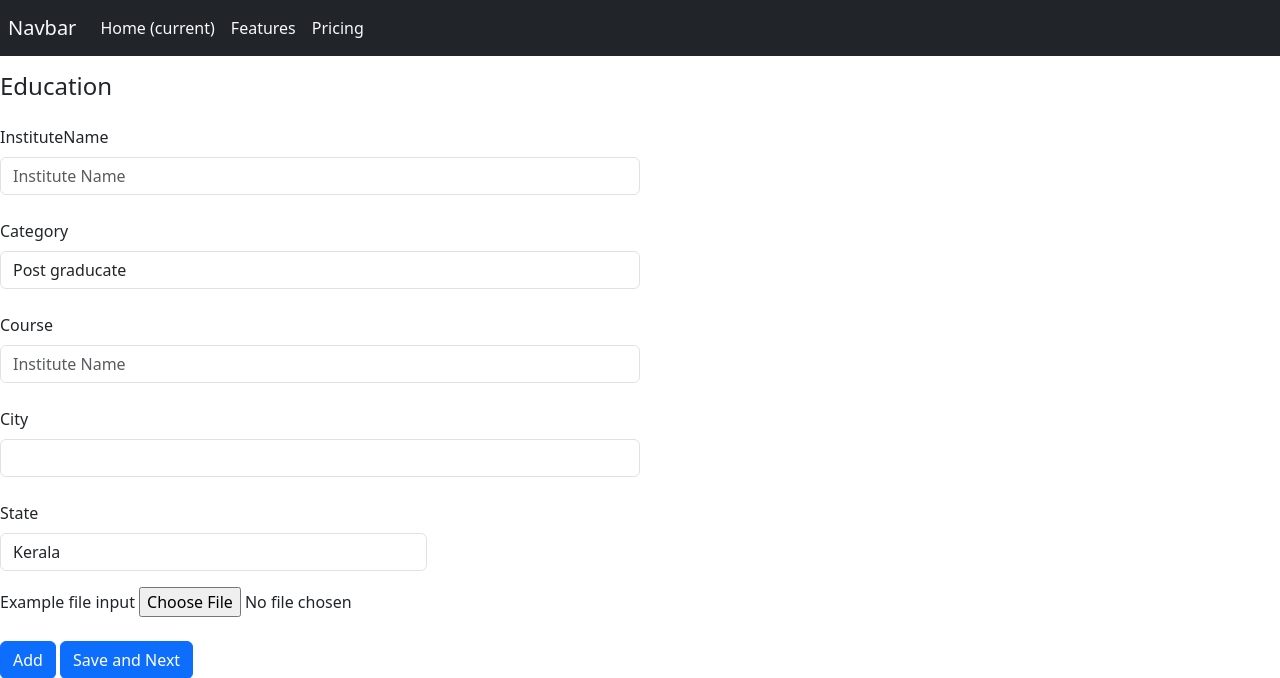
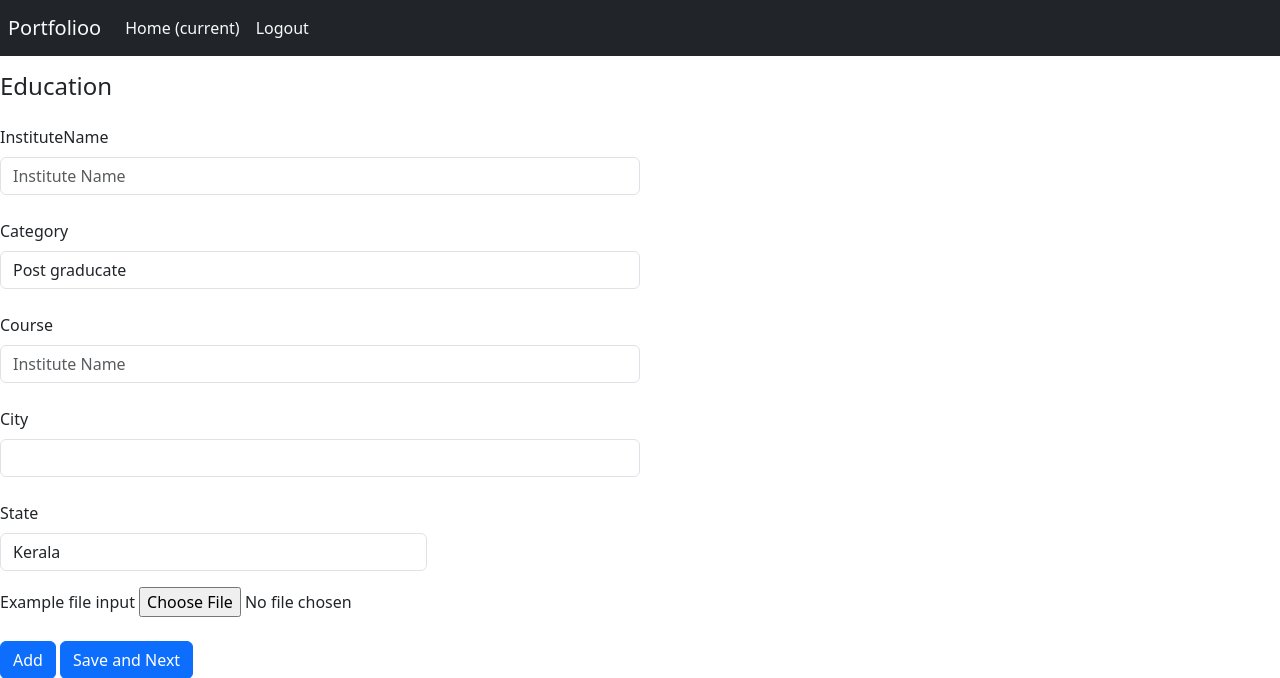
Before and after one commit to 4TechSadiq/portFoolioo, a Django app: page /education/ in a window 1280 px wide. Shown: the top 678 px of the page. Run offline with Django 5.2, Linux system fonts and the light colour scheme.

Commit message:
Update enter.html

```diff
--- a/templates/user/enter.html
+++ b/templates/user/enter.html
@@ -41,7 +41,7 @@
 </head>
 <body>
     <nav class="navbar navbar-expand-lg navbar-light bg-dark text-white p-2">
-        <a class="navbar-brand text-light" href="#">Navbar</a>
+        <a class="navbar-brand text-light" href="#">Portfolioo</a>
         <button class="navbar-toggler" type="button" data-toggle="collapse" data-target="#navbarNav" aria-controls="navbarNav" aria-expanded="false" aria-label="Toggle navigation">
           <span class="navbar-toggler-icon"></span>
         </button>
@@ -51,10 +51,7 @@
               <a class="nav-link text-light" href="#">Home <span class="sr-only">(current)</span></a>
             </li>
             <li class="nav-item">
-              <a class="nav-link text-light" href="#">Features</a>
-            </li>
-            <li class="nav-item">
-              <a class="nav-link text-light" href="#">Pricing</a>
+                <a class="nav-link text-light" href="{% url 'logout' %}">Logout</a>
             </li>
           </ul>
         </div>
```
